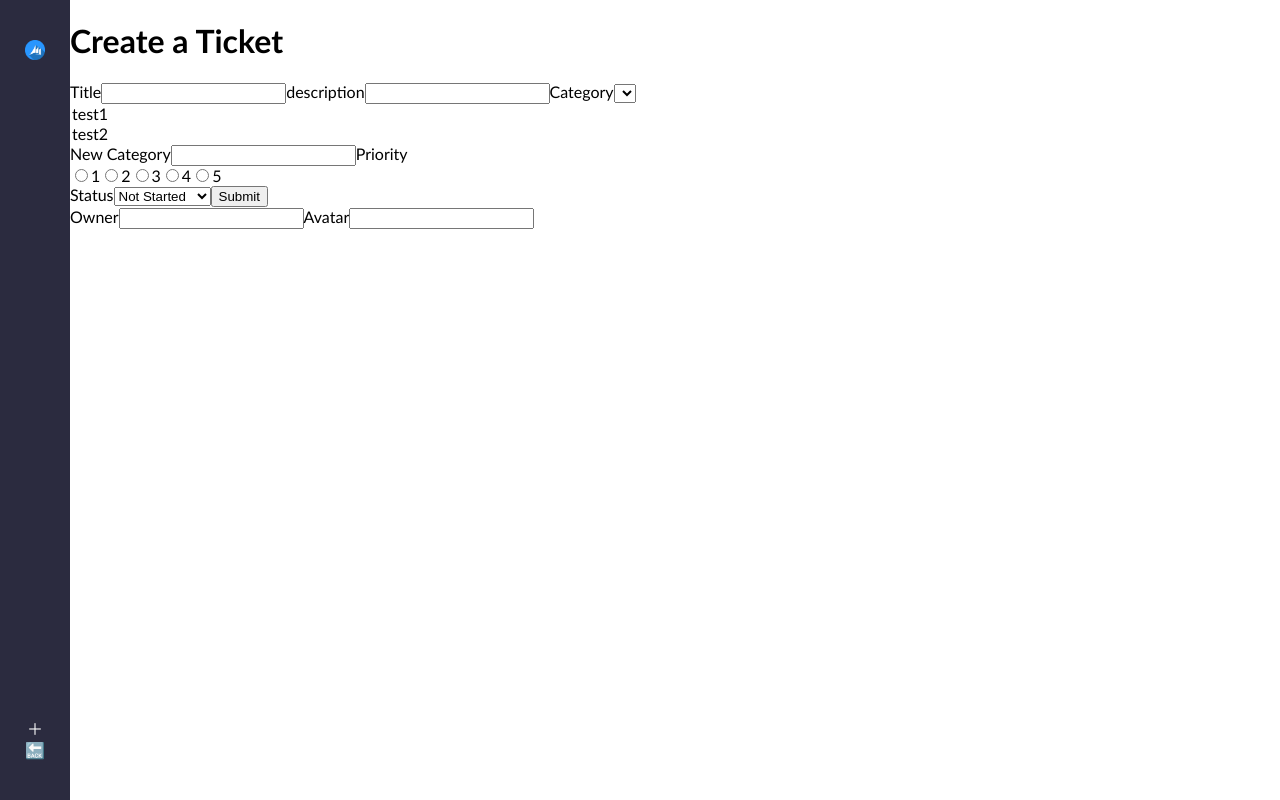
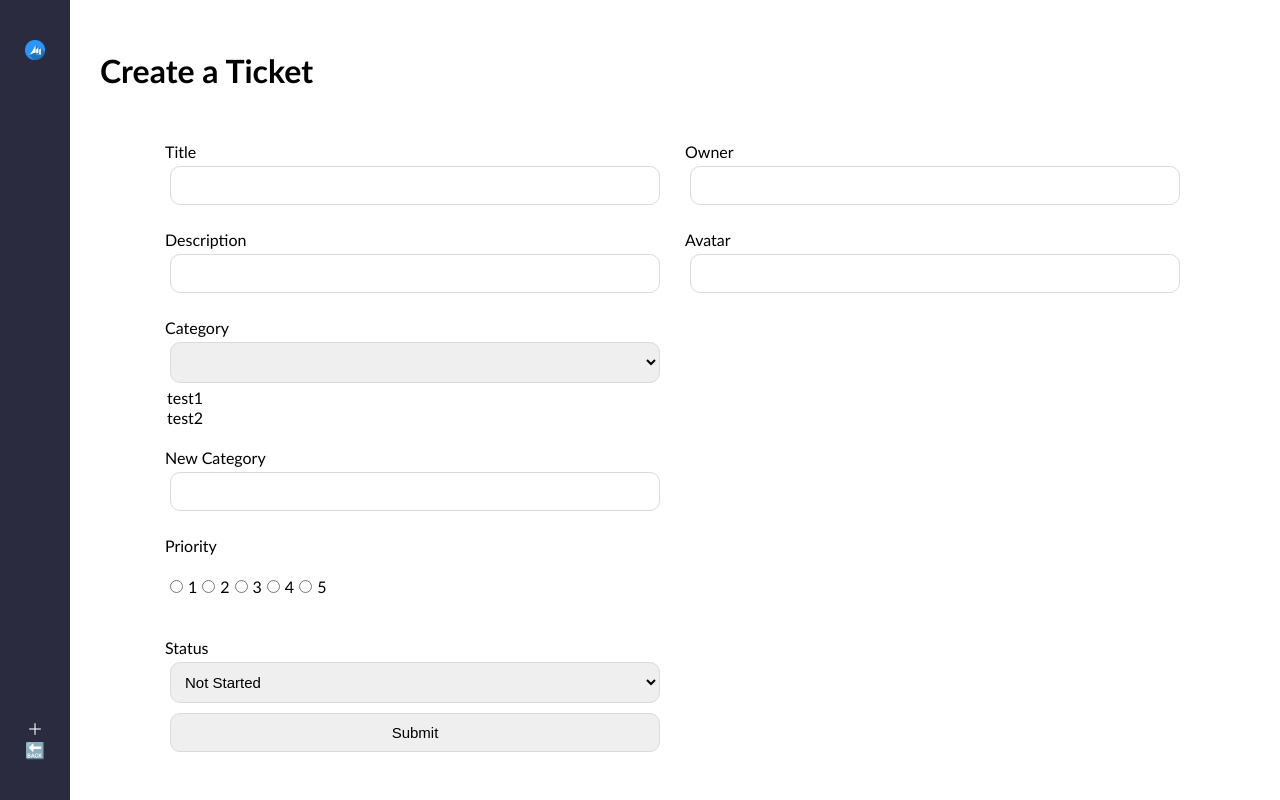
Before and after one commit to arjunivor/crm_app, a React (Create React App) app: page /ticket in a window 1280 px wide. Built offline with nearby package versions, Linux system fonts and the light colour scheme.

Commit message:
finished ticketpage.js and fixed typo for description

```diff
--- a/src/index.css
+++ b/src/index.css
@@ -146,3 +146,44 @@
   align-items: center;
   color: rgb(255, 255, 255);
 }
+
+/*---- ticket page ---- */
+
+.ticket {
+  padding: 30px;
+  width: 100%;
+}
+
+.ticket .ticket-container {
+  width: 100%;
+  display: flex;
+  justify-content: center;
+}
+
+.ticket form {
+  display: flex;
+}
+
+.ticket form section {
+  display: flex;
+  flex-direction: column;
+  margin: 10px;
+  width: 500px;
+}
+
+.ticket form label {
+  margin: 20px 0 0 0;
+}
+
+.ticket form select,
+.ticket form input {
+  padding: 10px;
+  font-size: 15px;
+  border-radius: 10px;
+  border: 1.5px solid rgb(218, 218, 218);
+  margin: 5px;
+}
+
+.ticket form .multiple-input-container {
+  margin: 20px 0 20px 0;
+}
--- a/src/pages/TicketPage.js
+++ b/src/pages/TicketPage.js
@@ -39,7 +39,7 @@
               required={true}
               value={formData.title}
             />
-            <label htmlFor="description">description</label>
+            <label htmlFor="description">Description</label>
             <input
               id="description"
               name="description"
```
